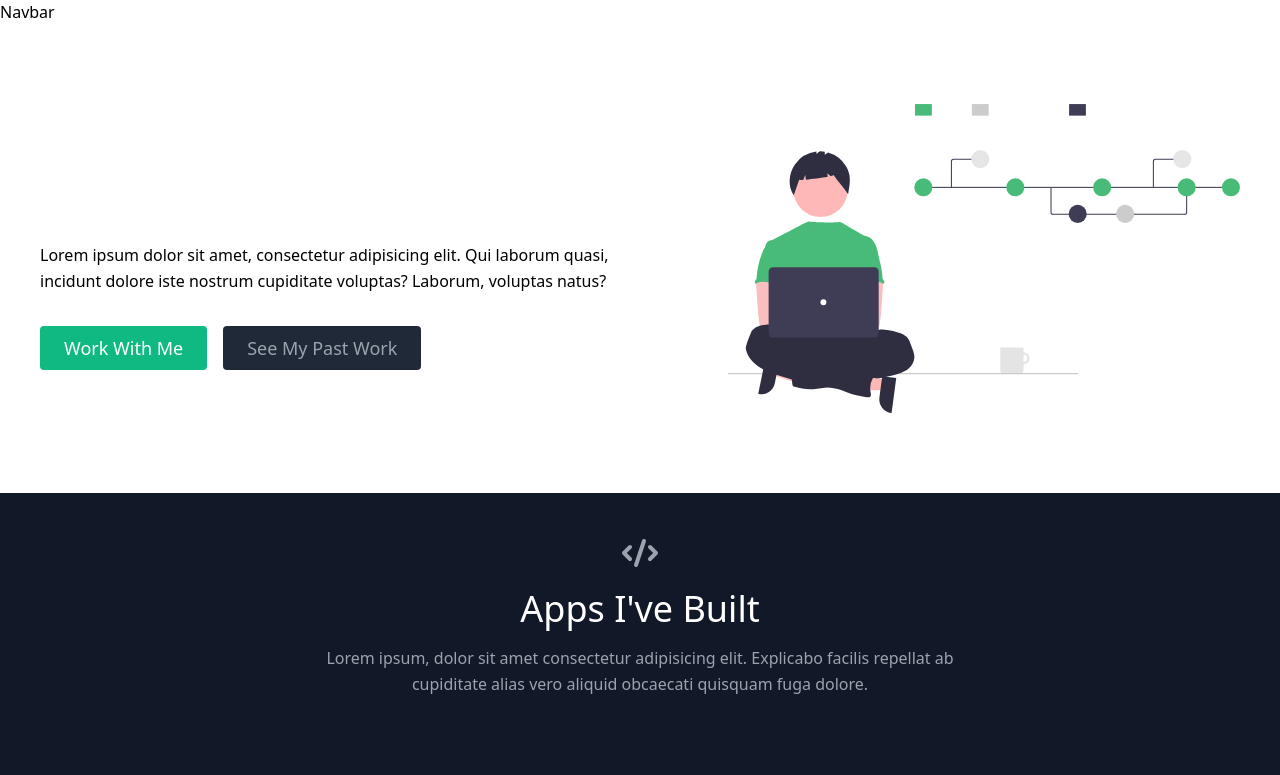
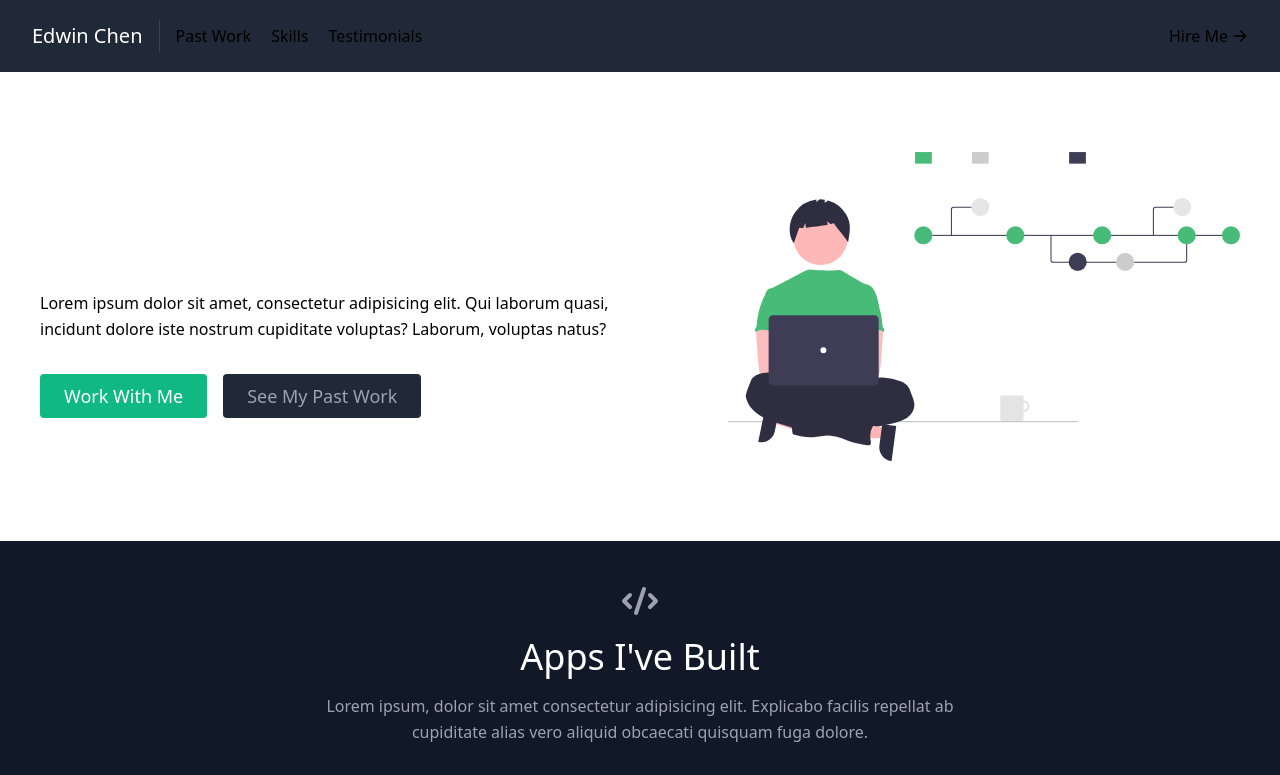
Before and after one commit to edwinchen85/portfolio-tailwindcss, a React (Create React App) app: page / in a window 1280 px wide. Shown: the top 775 px of the page. Built offline with nearby package versions, Linux system fonts and the light colour scheme.

Commit message:
feat: Add navbar section content

```diff
--- a/src/components/Navbar.js
+++ b/src/components/Navbar.js
@@ -1,5 +1,33 @@
 import React from 'react';
+import { ArrowRightIcon } from "@heroicons/react/solid";
 
 export default function Navbar () {
-  return <div>Navbar</div>;
+  return (
+    <header className="bg-gray-800 md:sticky top-0 z-10">
+      <div className="container mx-auto flex flex-wrap p-5 flex-col md:flex-row items-center">
+        <a className="title-font font-medium text-white mb-4 md:mb-0">
+          <a href="#about" className="ml-3 text-xl">
+            Edwin Chen
+          </a>
+        </a>
+        <nav className="md:mr-auto md:ml-4 md:py-1 md:pl-4 md:border-l md:border-gray-700	flex flex-wrap items-center text-base justify-center">
+          <a href="#projects" className="mr-5 hover:text-white">
+            Past Work
+          </a>
+          <a href="#skills" className="mr-5 hover:text-white">
+            Skills
+          </a>
+          <a href="#testimonials" className="mr-5 hover:text-white">
+            Testimonials
+          </a>
+        </nav>
+        <a
+          href="#contact"
+          className="inline-flex items-center bg-gray-800 border-0 py-1 px-3 focus:outline-none hover:bg-gray-700 rounded text-base mt-4 md:mt-0">
+          Hire Me
+          <ArrowRightIcon className="w-4 h-4 ml-1" />
+        </a>
+      </div>
+    </header>
+  );
 }
```
